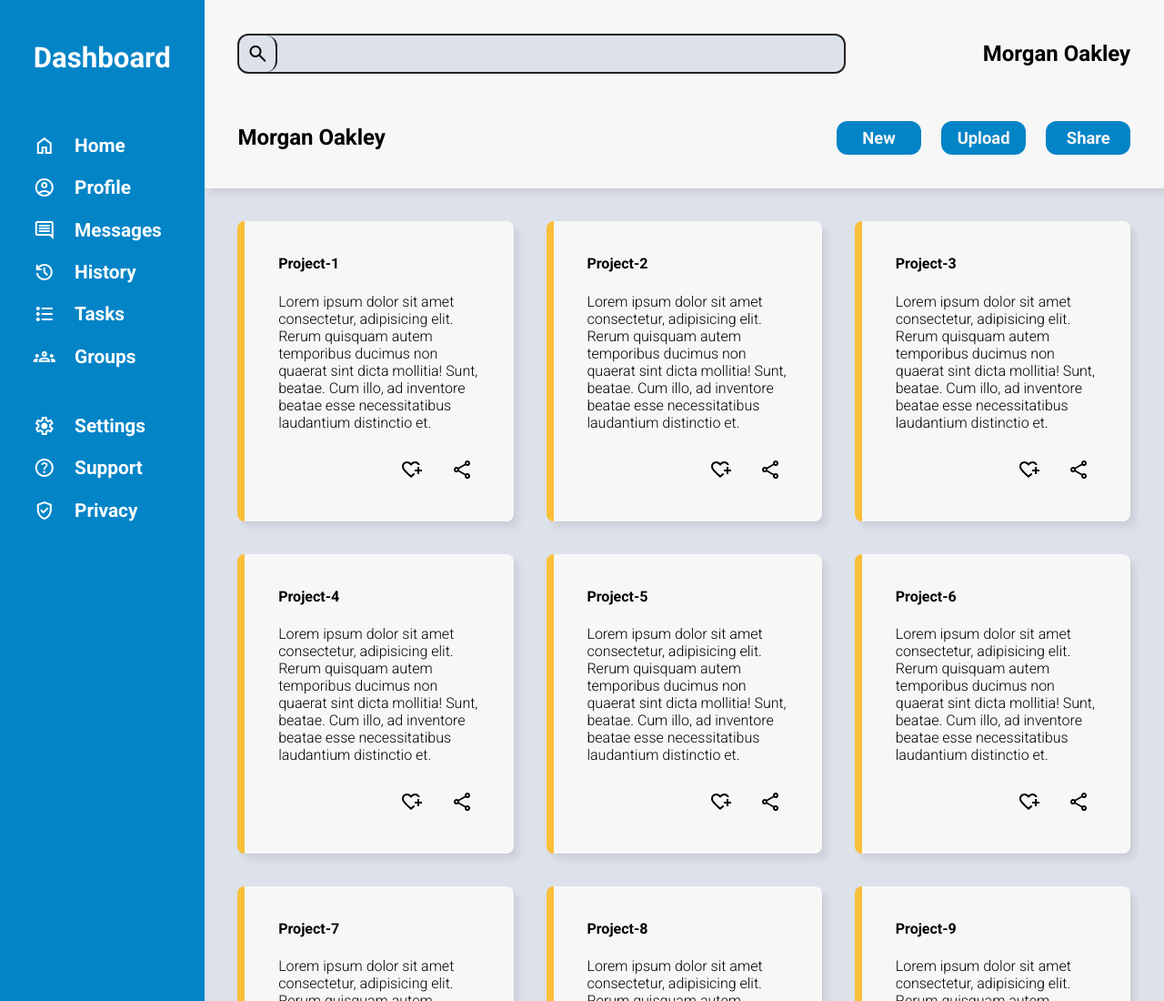
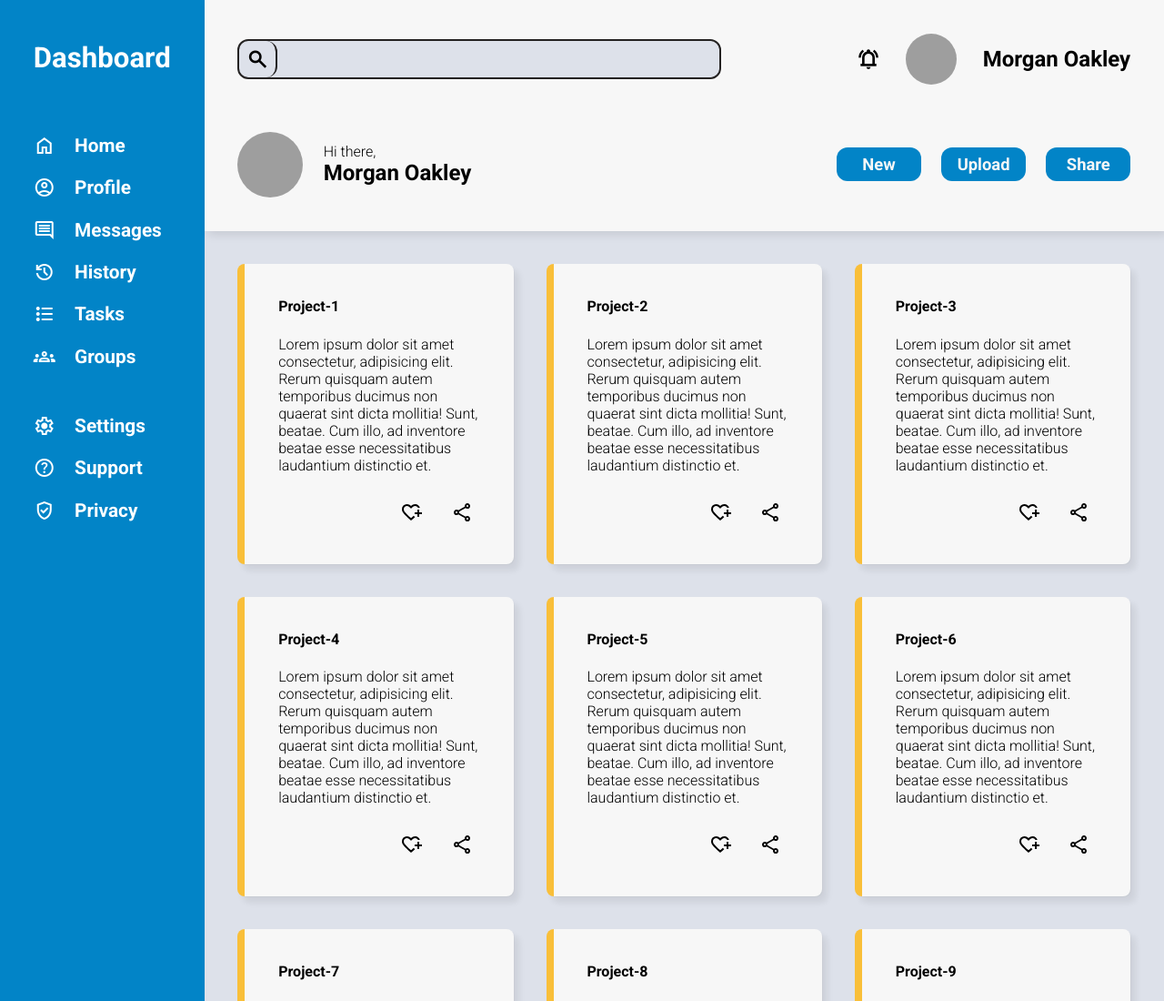
Before and after one commit to EGRrqq/admin-dashboard, a plain HTML site: page index.html in a window 1280 px wide. Shown: the top 1100 px of the page at 91% size. Drawn offline with nearby package versions, Linux system fonts and the light colour scheme; grey boxes are pictures that could not be loaded.

Commit message:
feat(html, css): fill out header
- avatar
- greeting
- notification icon

```diff
--- a/index.html
+++ b/index.html
@@ -95,7 +95,7 @@
 		</aside>
 
 		<header>
-			<section class="header-top">
+			<article class="header-top">
 				<form class="input-container">
 					<label for="search">
 						<span class="material-symbols-outlined left-input-icon">
@@ -105,16 +105,32 @@
 					<input class="input" type="search" name="search" id="search">
 				</form>
 
-				<h2>Morgan Oakley</h2>
-			</section>
+				<section>
+					<h2>Morgan Oakley</h2>
 
-			<section class="header-bottom">
-				<h2>Morgan Oakley</h2>
+					<img src="https://cdn.7tv.app/emote/64cd931ed3cf2f1c8cca5264/4x.webp" />
+					<span class="material-symbols-outlined icon-button">
+						notifications_active
+					</span>
+				</section>
+			</article>
 
-				<button class="button filled large">new</button>
-				<button class="button filled large">upload</button>
-				<button class="button filled large">share</button>
-			</section>
+			<article class="header-bottom">
+				<section class="greeting-section">
+					<div>
+						<p>Hi there,</p>
+						<h2>Morgan Oakley</h2>
+					</div>
+
+					<img src="https://cdn.7tv.app/emote/64cd931ed3cf2f1c8cca5264/4x.webp" />
+				</section>
+
+				<section class="btn-section">
+					<button class="button filled large">new</button>
+					<button class="button filled large">upload</button>
+					<button class="button filled large">share</button>
+				</section>
+			</article>
 		</header>
 
 		<main>
--- a/style.css
+++ b/style.css
@@ -148,18 +148,49 @@ header {
   border-right-color: var(--accent-color);
 }
 
-header > section {
+.header-top {
     display: flex;
-}
-
-.header-top {
     align-items: center;
     gap: calc(var(--section-item-gap) + 10vw);
 }
 
+.header-top > section {
+    display: flex;
+    flex-wrap: wrap;
+    flex-direction: row-reverse;
+    align-items: center;
+    gap: calc(1rem + 1vw);
+}
+
+.header-top .material-symbols-outlined {
+    font-variation-settings:
+    'wght' 700,
+    'opsz' 40
+}
+
 .header-bottom {
+    display: flex;
+    justify-content: space-between;
     align-items: center;
     gap: var(--section-item-gap);
+}
+
+.header-bottom > section {
+    display: flex;
+    gap: var(--section-item-gap);
+}
+
+.greeting-section {
+    flex-direction: row-reverse;
+    align-items: center;
+}
+
+.greeting-section img {
+    max-height: clamp(calc(4rem + 1vh), 8vh, 128px);
+}
+
+.btn-section {
+    flex-wrap: wrap;
 }
 
 .button {
@@ -263,6 +294,12 @@ main {
     grid-column: span 2
 }
 
+img {
+    border-radius: 50%;
+    aspect-ratio: 1 / 1;
+    max-height: clamp(calc(3rem + 1vh), 6vh, 128px);
+}
+
 svg {
     background-color: lightcoral;
     border-radius: 50%;
```
